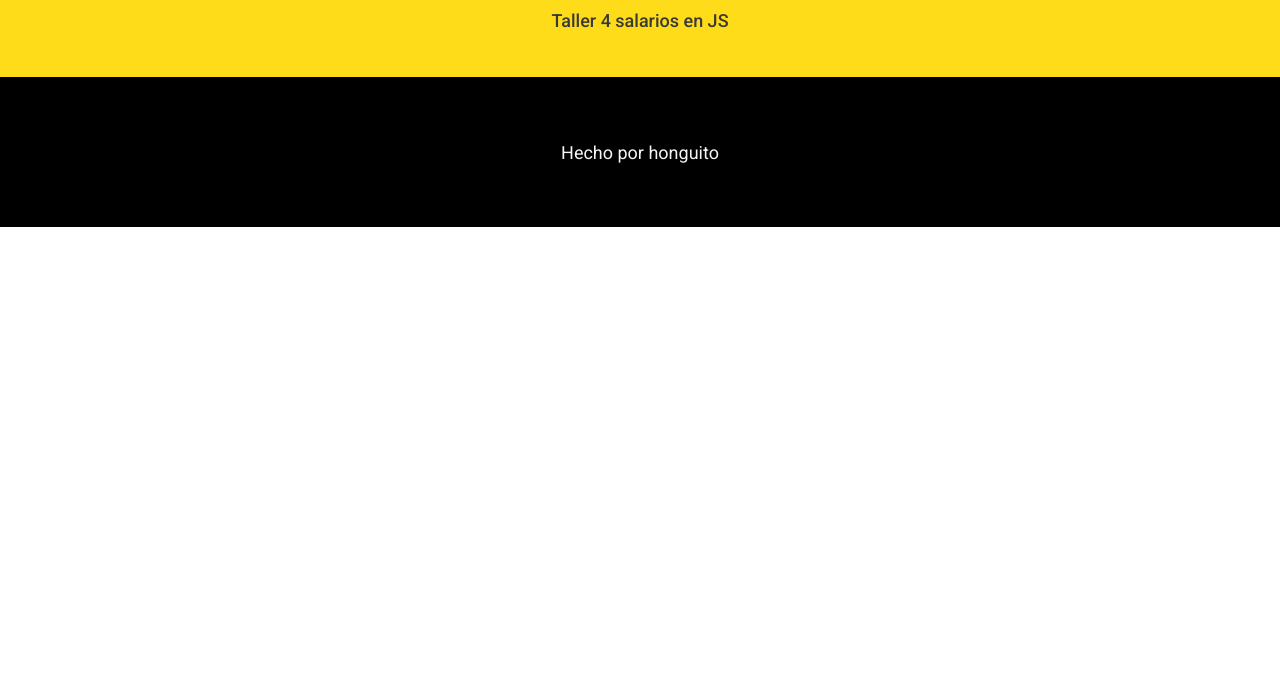
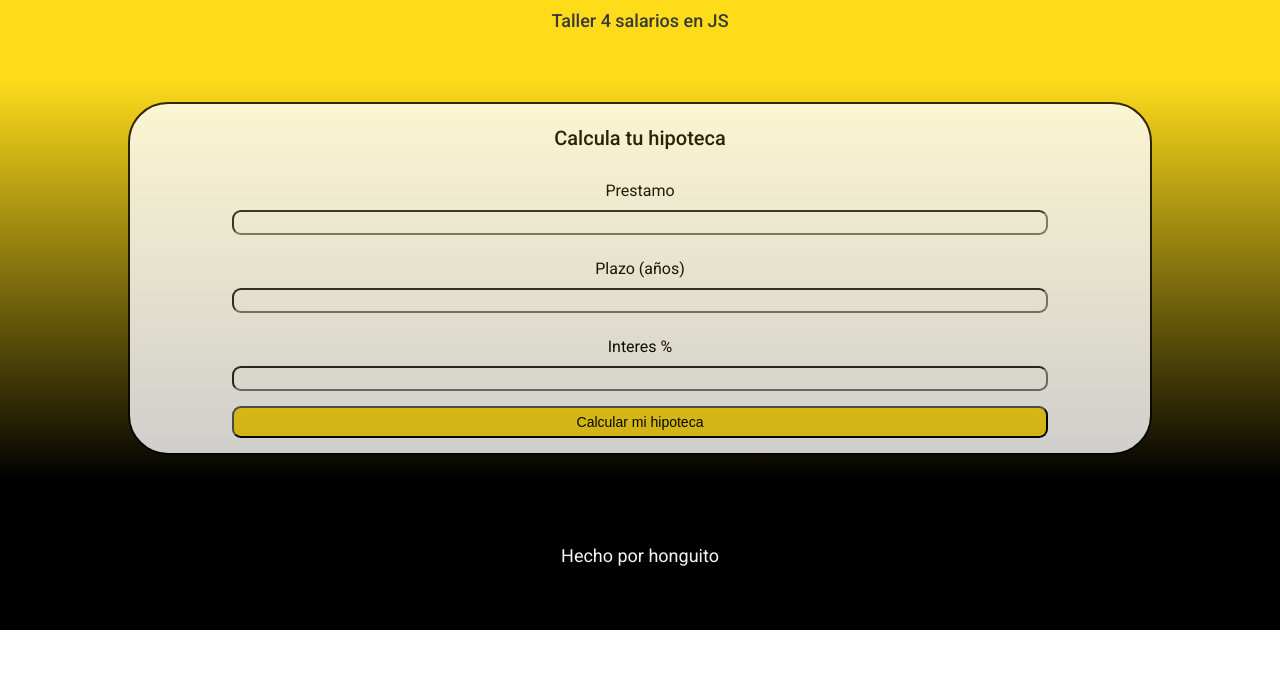
Before and after one commit to LaloJami/DW-curso_practico_js, a plain HTML site: page Taller-4/index.html in a window 1280 px wide. Shown: the part 123-800 px from the top of the page. Drawn offline with Linux system fonts and the light colour scheme.

Commit message:
Taller 4 inicio de la solucion de problema

```diff
--- a/Taller-4/css/style.css
+++ b/Taller-4/css/style.css
@@ -32,13 +32,62 @@ header p{
 main{
     width: 100%;
     height: auto;
-    background-color: skyblue;
+    background: linear-gradient(rgba(255, 217, 0, 0.897), black);
     display: flex;
     justify-content: center;
     min-width: 320px;
 }
 
-
+.card-container{
+    width: 80%;
+    min-width: 266px;
+    min-height: 250px;
+    margin: 25px auto;
+    border: 2px solid black;
+    border-radius: 40px;
+    text-align: center;
+    display: flex;
+    flex-direction: column;
+    background-color: #ffffff;
+    opacity: 0.8;
+}
+.card-container h2{
+    font-size: 2rem;
+    font-weight: 500;
+    line-height: 1.8rem;
+    margin: 25px auto;
+    width: 90%;
+}
+.card-container form{
+    width: 80%;
+    display: flex;
+    flex-direction: column;
+    margin: 0 auto;
+}
+.card-container form label{
+    font-size: 1.6rem;
+    font-weight: 400;
+    line-height: 1.8rem;
+    margin: 10px auto;
+}
+.card-container form input{
+    font-size: 1.6rem;
+    margin-bottom: 15px;
+    border-radius: 9px;
+    outline: none;
+    text-align: center;
+    height: 25px;
+}
+.card-container form button{
+    height: 32px;
+    border-radius: 9px;
+    padding: 5px 10px;
+    margin-bottom: 15px;
+    background-color: rgba(255, 217, 0, 0.897);
+    font-size: 1.4rem;
+    font-weight: 400;
+    line-height: 1.8rem;
+}
 footer{
     width: 100%;
     min-width: 320px;
--- /dev/null
+++ b/Taller-4/hipoteca.js
@@ -0,0 +1,11 @@
+const prestamoBanco = 5000;
+const intereses = 5;
+const pagoMensual = 12;
+
+//Pasar a interés mensual
+
+//Pasar de años a meses
+
+//Calcular la razon
+
+//Calcula la cuota
--- a/Taller-4/index.html
+++ b/Taller-4/index.html
@@ -12,14 +12,23 @@
 </head>
 <body>
     <header>
-        <h1>Salarios.</h1>
+        <h1>Hipoteca.</h1>
         <p>Taller 4 salarios en JS</p>
     </header>
     <main>
-        <section>
-            <h2></h2>
+        <section class="card-container">
+            <h2>Calcula tu hipoteca</h2>
             <form action="">
-
+                <label for="">Prestamo</label>
+                <input type="number">
+                <label for="">Plazo (años)</label>
+                <input type="number">
+                <label for="">Interes %</label>
+                <input type="number">
+                <button type="button">
+                    Calcular mi hipoteca
+                </button>
+                <p class="AnswerH"></p>
             </form>
         </section>
     </main>
@@ -28,5 +37,6 @@
     </footer>
     <script src="./salarios.js"></script>
     <script src="./analisis.js"></script>
+    <script src="./hipoteca.js"></script>
 </body>
 </html>
```
